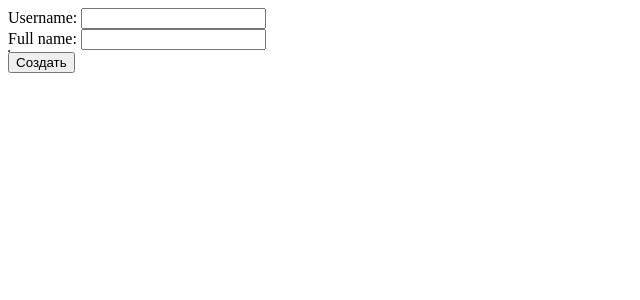
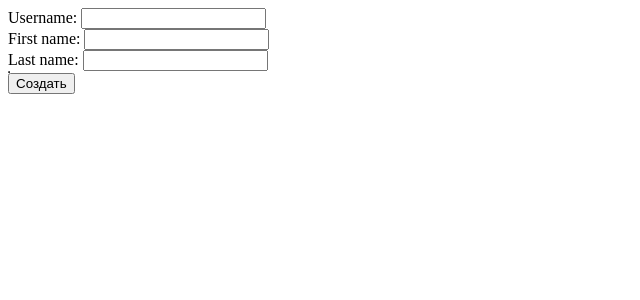
Before and after one commit to alenavino/python-project-52, a Django app: page /users/create/ in a window 1280 px wide. Shown: the top 300 px of the page, without its empty margins (0-640 px from the left). Run offline with Django 5.2, Linux system fonts and the light colour scheme; some libraries are stand-ins or nearby versions.

Commit message:
fix model user

```diff
--- a/task_manager/templates/users/index.html
+++ b/task_manager/templates/users/index.html
@@ -1,7 +1,9 @@
 {% extends 'base.html' %}
 
 {% block container %}
+{% if users %}
   {% for user in users %}
     <div>{{ user.username }}</div>
   {% endfor %}
+{% endif %}
 {% endblock %}
--- a/task_manager/users/forms.py
+++ b/task_manager/users/forms.py
@@ -5,4 +5,4 @@ from .models import User
 class UserForm(ModelForm):
     class Meta:
         model = User
-        fields = ['username', 'full_name']
+        fields = ['username', 'first_name', 'last_name']
--- a/task_manager/users/models.py
+++ b/task_manager/users/models.py
@@ -3,8 +3,9 @@ from django.db import models
 
 class User(models.Model):
     username = models.CharField(max_length=250)
-    full_name = models.CharField(max_length=200)
+    first_name = models.CharField(max_length=200)
+    last_name = models.CharField(max_length=200)
     created_at = models.DateTimeField(auto_now_add=True)
 
     def __str__(self):
-        return self.username
+        return self.first_name + ' ' + self.last_name
```
Also changed, not shown: task_manager/users/migrations/0001_initial.py, task_manager/users/migrations/0002_alter_user_username.py (deleted).
